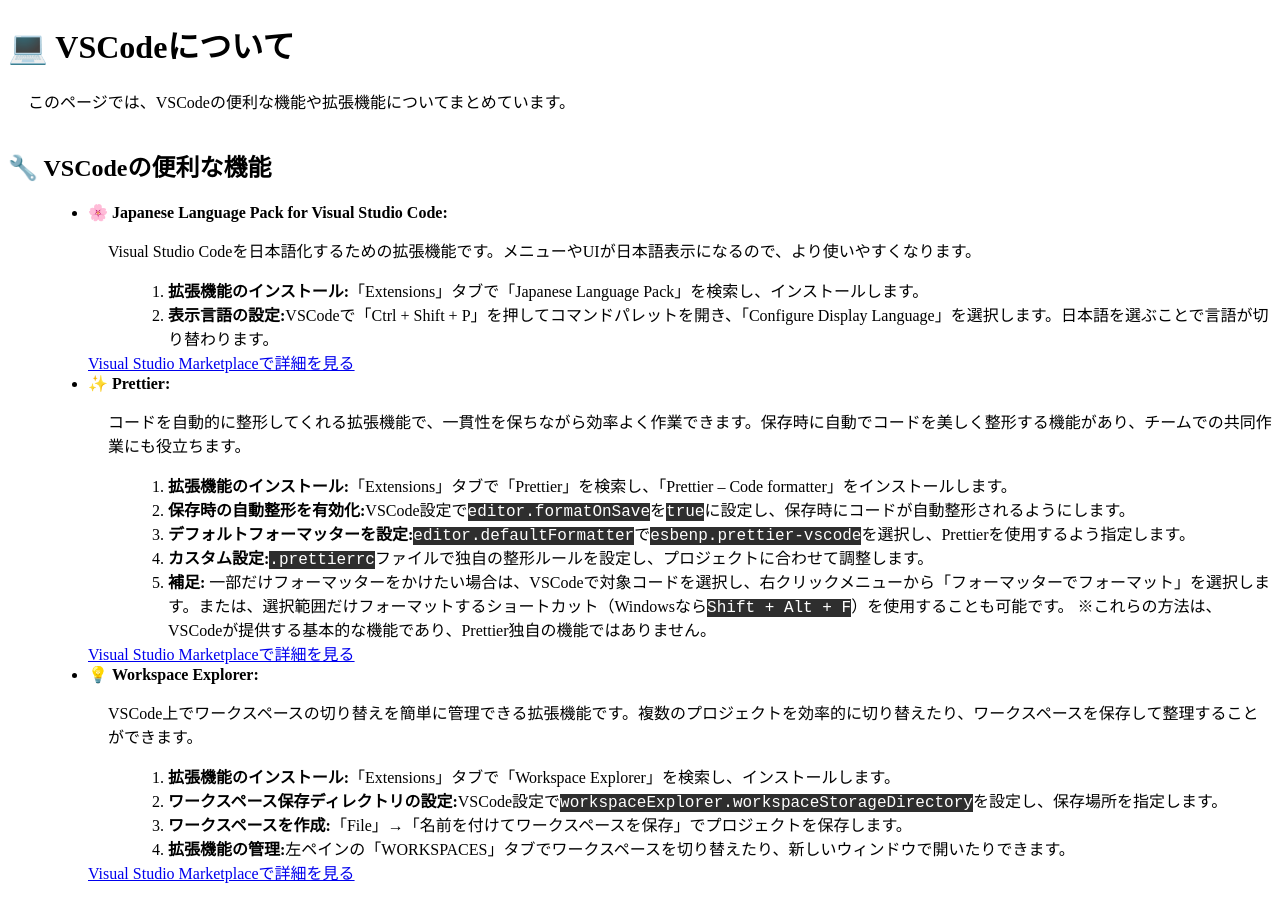
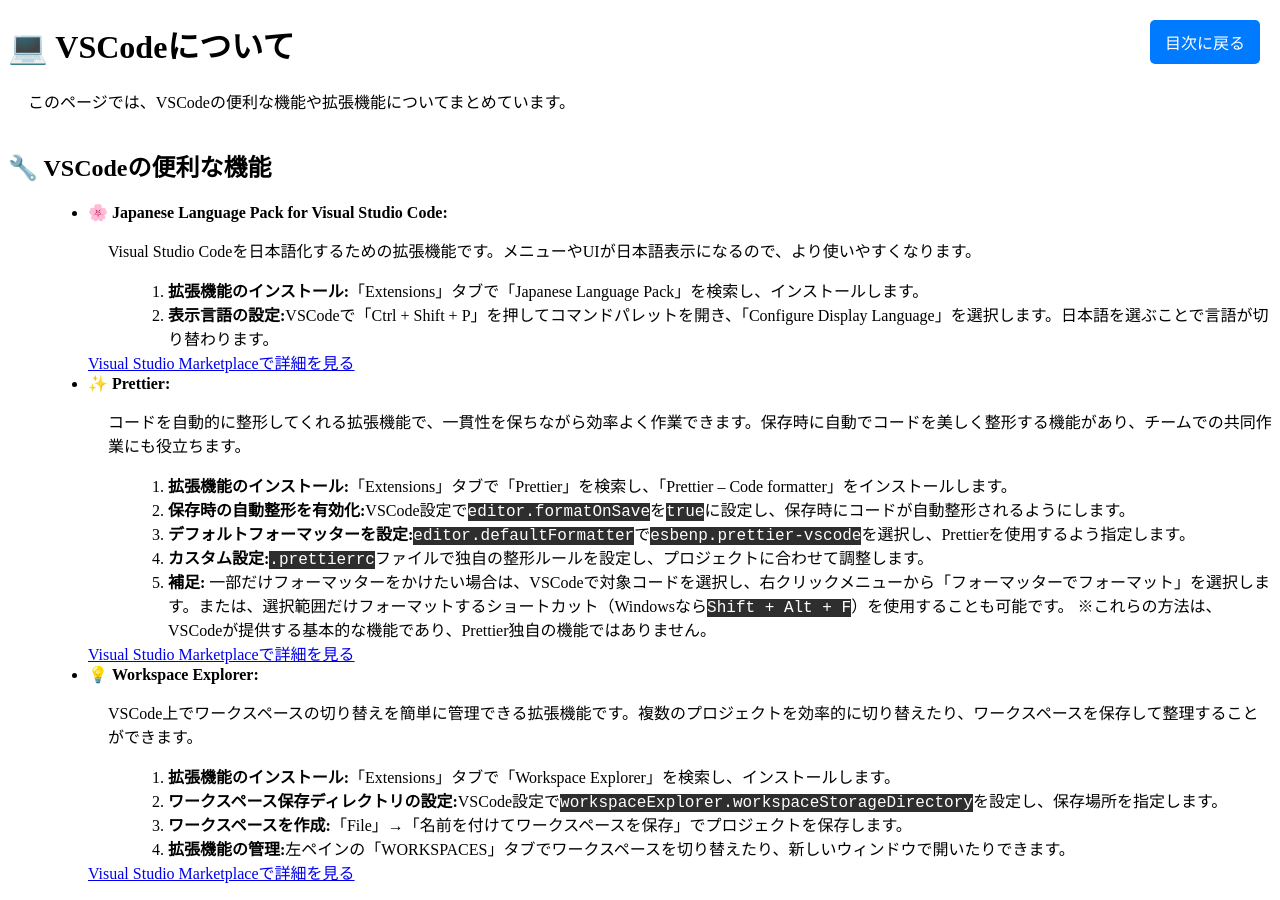
Before and after one commit to yubabagit/biboroku, a Jekyll site: the page built from page/vscode/vscodeExtensions.html, in a window 1280 px wide. Built offline with Jekyll 4.4.1, drawn with Linux system fonts in a browser that asks for light colours.

```diff
--- /dev/null
+++ b/assets/css/common.css
@@ -0,0 +1,15 @@
+#backToTopBtn {
+  z-index: 999;
+  border: none;
+  outline: none;
+  background-color: #007bff;
+  color: white;
+  cursor: pointer;
+  padding: 10px 15px;
+  border-radius: 5px;
+  font-size: 16px;
+}
+
+#backToTopBtn:hover {
+  background-color: #0056b3;
+}
--- /dev/null
+++ b/js/common.js
@@ -0,0 +1,15 @@
+function addBackToTopButton() {
+  const backToTopHTML = `
+      <div style="position: fixed; top: 20px; right: 20px; z-index: 999;">
+        <a href="../../index.html">
+          <button id="backToTopBtn" style="border: none; outline: none; background-color: #007bff; color: white; cursor: pointer; padding: 10px 15px; border-radius: 5px; font-size: 16px;">
+            目次に戻る
+          </button>
+        </a>
+      </div>
+    `;
+  document.body.insertAdjacentHTML("beforeend", backToTopHTML);
+}
+
+// ページが読み込まれたらボタンを追加する
+window.onload = addBackToTopButton;
--- a/page/angular/angularTemplateOutlet.html
+++ b/page/angular/angularTemplateOutlet.html
@@ -10,6 +10,7 @@ title: angularのTemplateとtemplateOutletについて
     <meta name="viewport" content="width=device-width, initial-scale=1.0" />
     <title>angularのTemplateとtemplateOutletについて</title>
     <link rel="stylesheet" href="../../assets/css/angular.css" />
+    <link rel="stylesheet" href="../../assets/css/common.css" />
   </head>
   <body>
     <h1>angularのTemplateとtemplateOutletについて</h1>
@@ -201,5 +202,6 @@ title: angularのTemplateとtemplateOutletについて
       >
       はここでは使用していませんが、このように複数のデータをまとめて渡すことができます。
     </p>
+    <script src="../../js/common.js"></script>
   </body>
 </html>
--- a/page/git/gitBasicOperations.html
+++ b/page/git/gitBasicOperations.html
@@ -10,6 +10,7 @@ title: Git 基本操作まとめ
     <meta name="viewport" content="width=device-width, initial-scale=1.0" />
     <title>Git 基本操作まとめ</title>
     <link rel="stylesheet" href="../../assets/css/noCode.css" />
+    <link rel="stylesheet" href="../../assets/css/common.css" />
   </head>
   <body>
     <h1>🛠 Git 基本操作まとめ</h1>
@@ -221,5 +222,6 @@ title: Git 基本操作まとめ
         <pre><code>git stash apply</code></pre>
       </li>
     </ul>
+    <script src="../../js/common.js"></script>
   </body>
 </html>
--- a/page/github_page/biborokuHowToWwrite.html
+++ b/page/github_page/biborokuHowToWwrite.html
@@ -8,7 +8,7 @@ title: 備忘録の書き方
   <head>
     <meta charset="UTF-8" />
     <meta name="viewport" content="width=device-width, initial-scale=1.0" />
-    <title>angularのTemplateとtemplateOutletについて</title>
+    <title>備忘録の書き方</title>
     <link rel="stylesheet" href="../../assets/css/noCode.css" />
   </head>
   <body>
--- a/page/mybatis/mybatisBasicOperations.html
+++ b/page/mybatis/mybatisBasicOperations.html
@@ -10,6 +10,7 @@ title: MyBatisについて
     <meta name="viewport" content="width=device-width, initial-scale=1.0" />
     <title>Spring Boot + MyBatis + AWS MySQL連携手順 (Gradle)</title>
     <link rel="stylesheet" href="../../assets/css/myBatis.css" />
+    <link rel="stylesheet" href="../../assets/css/common.css" />
   </head>
   <body>
     <div class="container">
--- a/page/vscode/vscodeExtensions.html
+++ b/page/vscode/vscodeExtensions.html
@@ -8,8 +8,9 @@ title: VSCodeについて
   <head>
     <meta charset="UTF-8" />
     <meta name="viewport" content="width=device-width, initial-scale=1.0" />
-    <title>VSCodeについて</title>
+    <title>VSCodeの拡張機能について</title>
     <link rel="stylesheet" href="../../assets/css/noCode.css" />
+    <link rel="stylesheet" href="../../assets/css/common.css" />
   </head>
   <body>
     <h1>💻 VSCodeについて</h1>
@@ -111,5 +112,6 @@ title: VSCodeについて
         >
       </li>
     </ul>
+    <script src="../../js/common.js"></script>
   </body>
 </html>
```
Also changed, not shown: other parts of page/mybatis/mybatisBasicOperations.html (+1 -4 lines).
